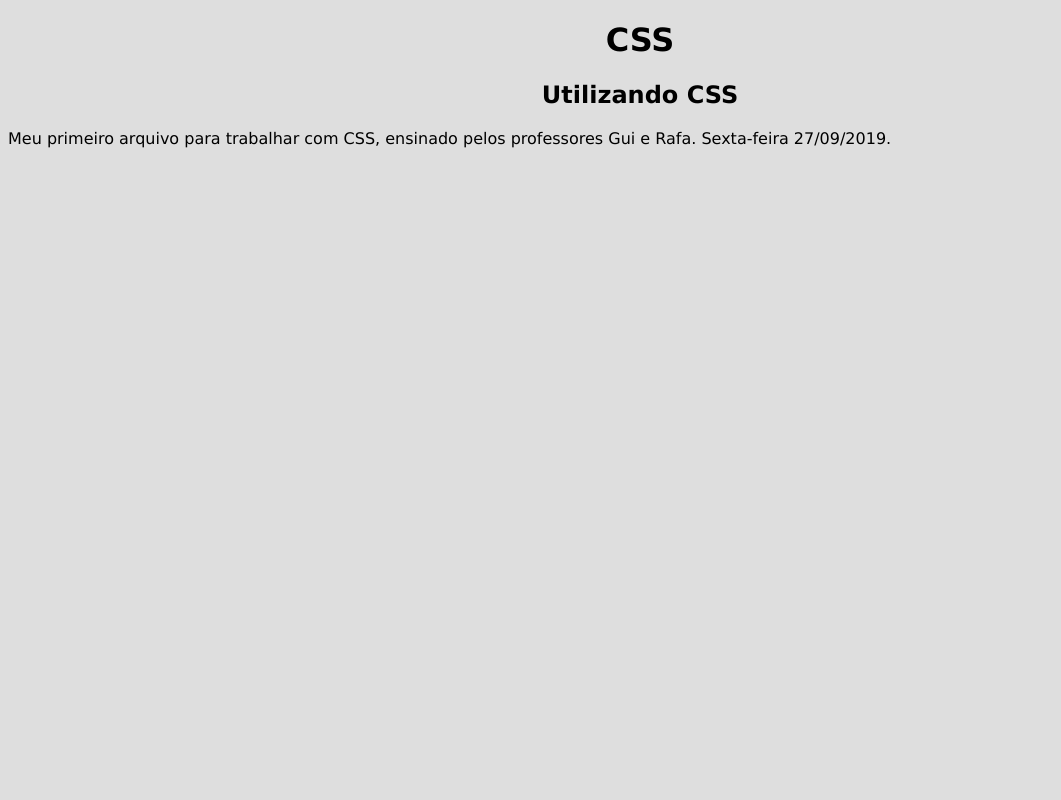
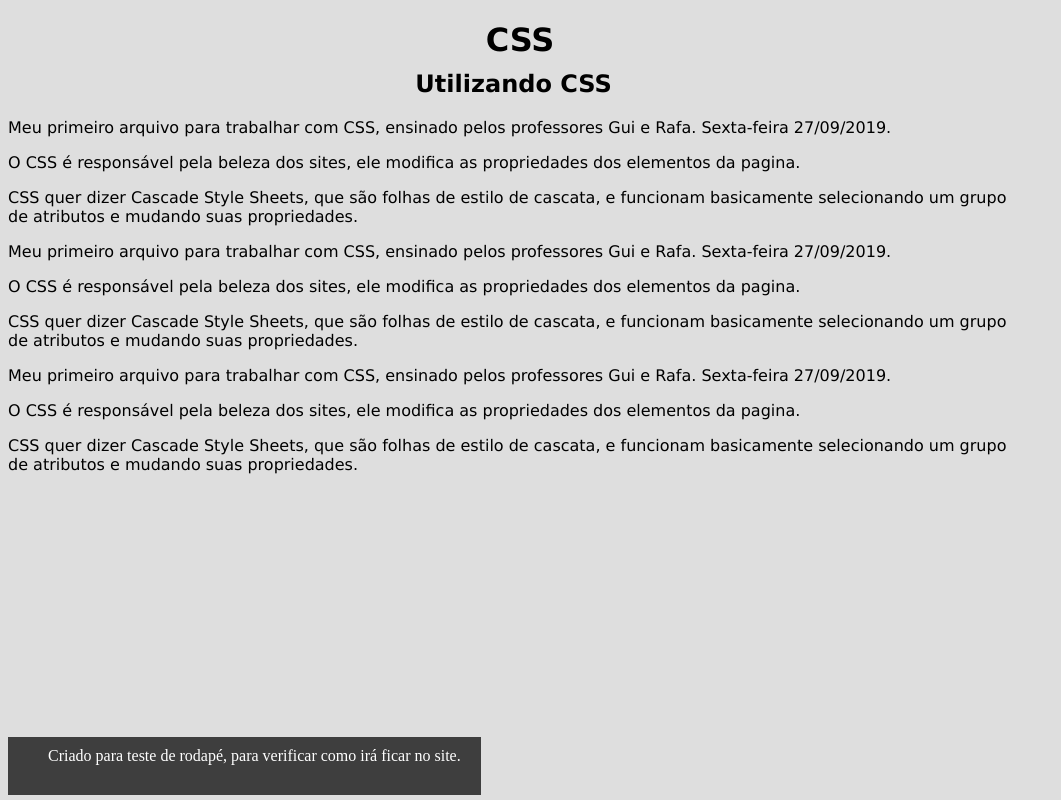
Before and after one commit to thaisviana89/-TP-GitHub, a plain HTML site: page index.html in a window 1280 px wide. Shown: the whole page, without its empty margins (0-1061 px from the left). Drawn offline with Linux system fonts and the light colour scheme.

Commit message:
[FEAT] APLICAR CSS

```diff
--- a/estilo.css
+++ b/estilo.css
@@ -1,9 +1,29 @@
 body{
 	background-color: #DEDEDE;
 }
+/*Comentário*/
 h1, h2{
 	text-align: center;
 }
 p, h1, h2{
 	font-family: verdana;
 }
+#logo{
+	top: 0;
+	position: fixed;
+	width: 80%;
+	height: 10%;
+}
+#content{
+	width: 80%;
+	margin-top: 70px;
+}
+#footer{
+	bottom: 5px;
+	margin: 0;
+	position: fixed;
+	background-color: #3E3E3E;
+	color: #FFFFFF;
+	padding: 10px 20px 30px 40px;
+
+}
--- a/index.html
+++ b/index.html
@@ -6,10 +6,48 @@
 		<link rel="stylesheet" type="text/css" href="estilo.css">
 	</head>
 	<body>
+	<div id="logo">
 		<h1>CSS</h1>
+	</div>
+	<div id="content">
 			<h2>Utilizando CSS</h2>
 		<p>
-		Meu primeiro arquivo para trabalhar com CSS, ensinado pelos professores Gui e Rafa. Sexta-feira 27/09/2019.
+			Meu primeiro arquivo para trabalhar com CSS, ensinado pelos professores Gui e Rafa. Sexta-feira 27/09/2019.
 		</p>
+		<p>
+			O CSS é responsável pela beleza dos sites, ele modifica as propriedades
+			dos elementos da pagina.
+		</p>
+		<p>CSS quer dizer Cascade Style Sheets, que são folhas de estilo de cascata,
+			e funcionam basicamente selecionando um grupo de atributos e mudando suas
+			propriedades.
+		</p>
+		<p>
+			Meu primeiro arquivo para trabalhar com CSS, ensinado pelos professores Gui e Rafa. Sexta-feira 27/09/2019.
+		</p>
+		<p>
+			O CSS é responsável pela beleza dos sites, ele modifica as propriedades
+			dos elementos da pagina.
+		</p>
+		<p>
+			CSS quer dizer Cascade Style Sheets, que são folhas de estilo de cascata,
+			e funcionam basicamente selecionando um grupo de atributos e mudando suas
+			propriedades.
+		</p>
+		<p>
+			Meu primeiro arquivo para trabalhar com CSS, ensinado pelos professores Gui e Rafa. Sexta-feira 27/09/2019.
+		</p>
+		<p>
+			O CSS é responsável pela beleza dos sites, ele modifica as propriedades
+			dos elementos da pagina.
+		</p>
+		<p>CSS quer dizer Cascade Style Sheets, que são folhas de estilo de cascata,
+			e funcionam basicamente selecionando um grupo de atributos e mudando suas
+			propriedades.
+		</p>
+	</div>
+	<div id="footer">
+		Criado para teste de rodapé, para verificar como irá ficar no site.
+	</div>
 	</body>
 </html>
```
